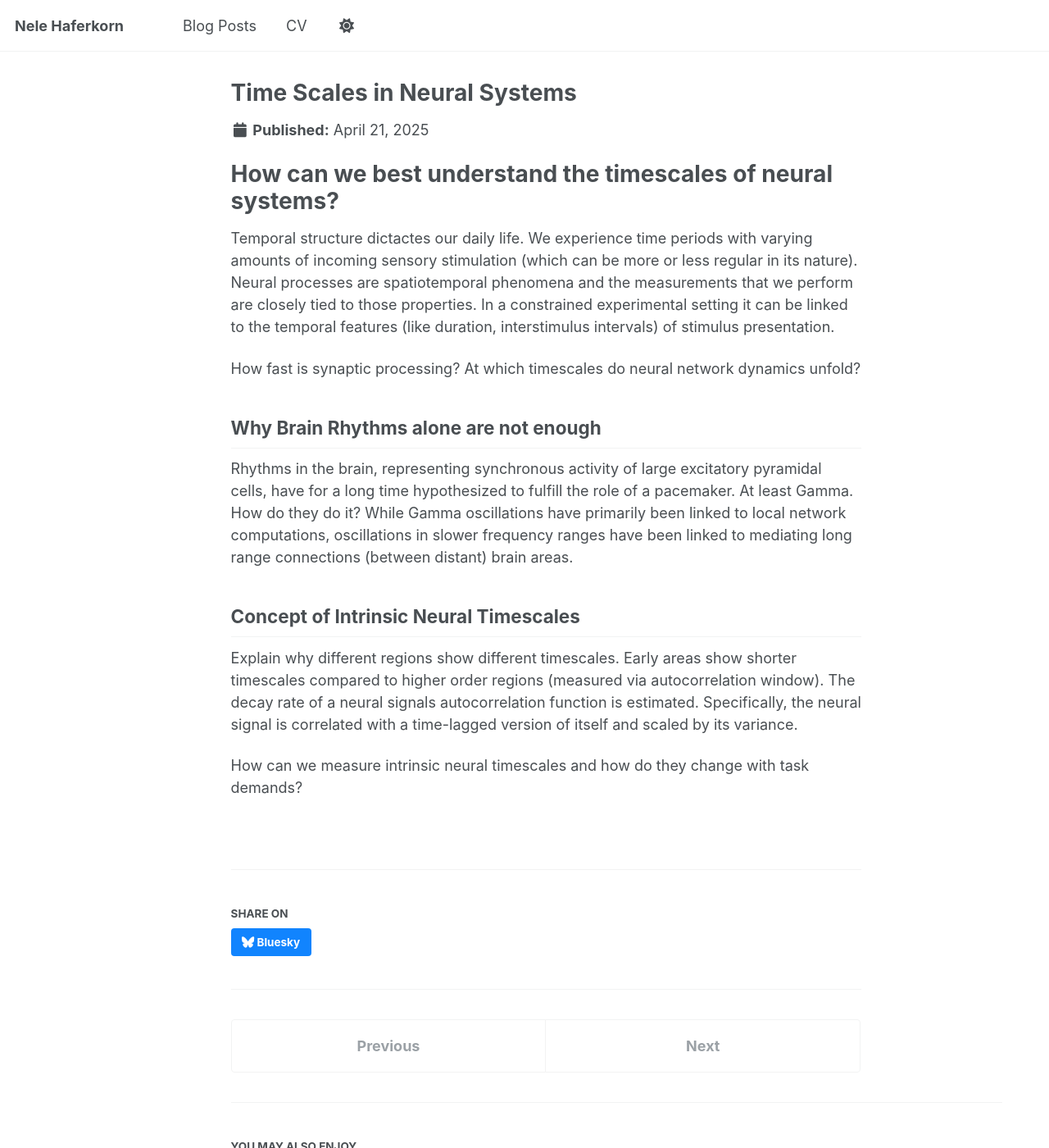
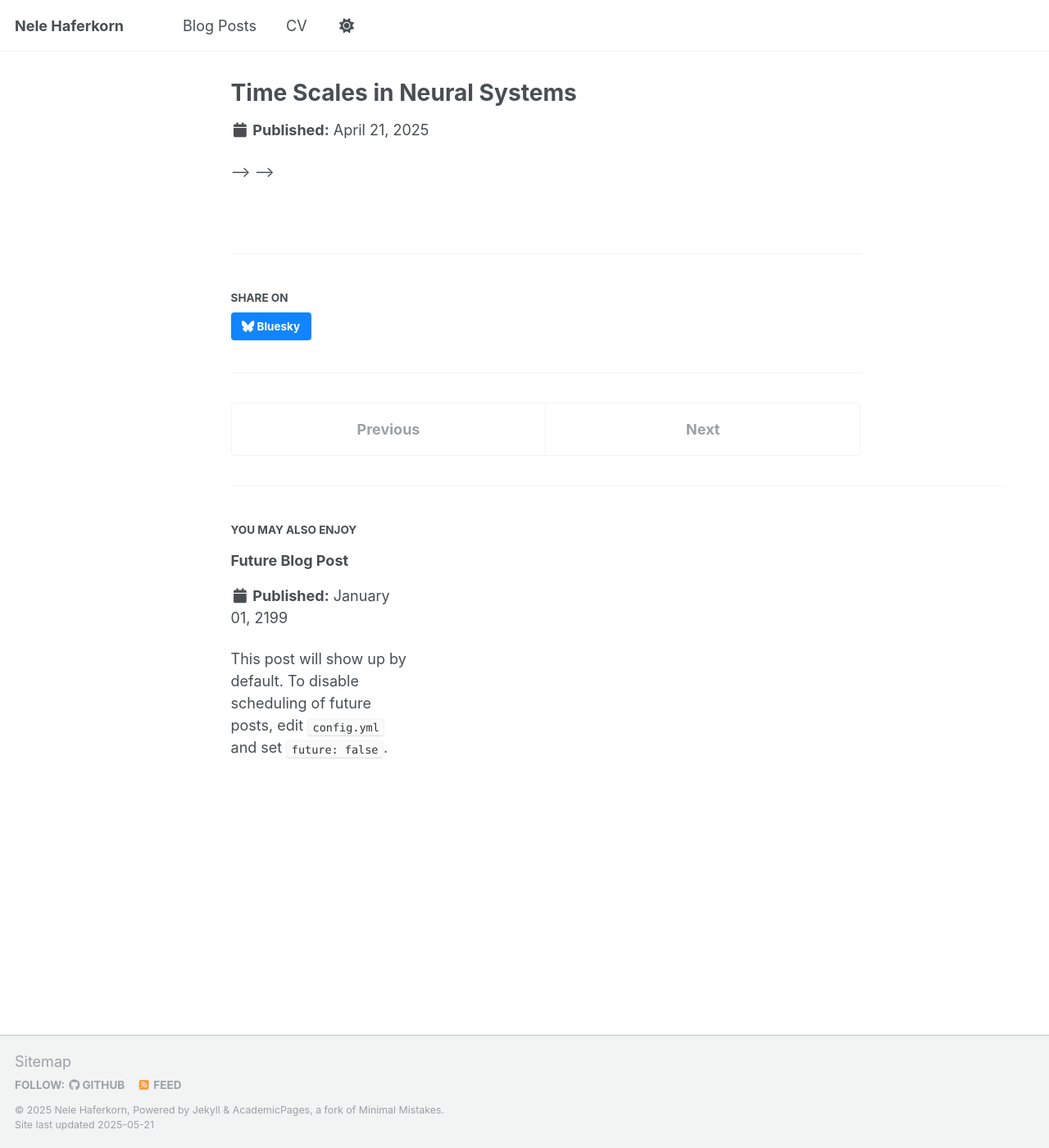
Before and after one commit to nhaferkorn/nhaferkorn.github.io, a Jekyll site: the page built from _posts/2025-04-21-timescales.md, in a window 1280 px wide and 1400 px high. Shown: the whole window at 82% size. Built offline with Jekyll 4.4.1, drawn with Linux system fonts in a browser that asks for light colours.

Commit message:
changes timescales post

```diff
--- a/_posts/2025-04-21-timescales.md
+++ b/_posts/2025-04-21-timescales.md
@@ -6,7 +6,7 @@ tags:
 
 ---
 
-How can we best understand the timescales of neural systems?
+<!-- How can we best understand the timescales of neural systems?
 =====
 Temporal structure dictactes our daily life. We experience time periods with varying amounts of incoming sensory stimulation (which can be more or less regular in its nature).
 Neural processes are spatiotemporal phenomena and the measurements that we perform are closely tied to those properties. In a constrained experimental setting it can be linked to the temporal features (like duration, interstimulus intervals) of stimulus presentation.
@@ -18,7 +18,7 @@ How fast is synaptic processing? At which timescales do neural network dynamics
 =====
 Temporal precision matters. It plays a role in neural coherence, spike-timing-dependent plasticity and  -->
 
-Why Brain Rhythms alone are not enough
+<!-- Why Brain Rhythms alone are not enough
 ---
 Rhythms in the brain, representing synchronous activity of large excitatory pyramidal cells, have for a long time hypothesized to fulfill the role of a pacemaker. At least Gamma. How do they do it?
 While Gamma oscillations have primarily been linked to local network computations, oscillations in slower frequency ranges have been linked to mediating long range connections (between distant) brain areas.
@@ -36,3 +36,4 @@ How can we measure intrinsic neural timescales and how do they change with task
 What is the functional role of intrinsic neural time scales?
 Serves temporal integration and segregation of input.
 How can we relate them back to functionally relevant behavioral output? -->
+ --> -->
```
